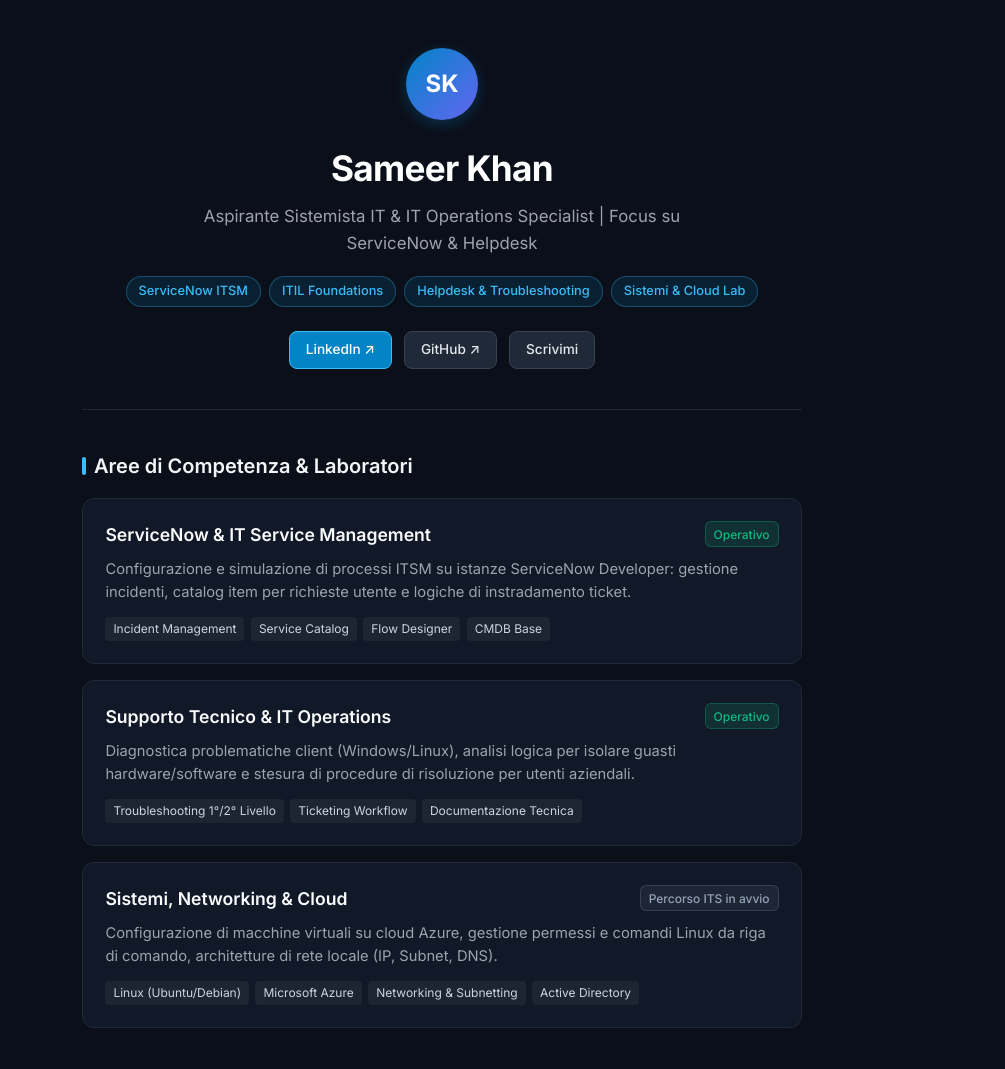
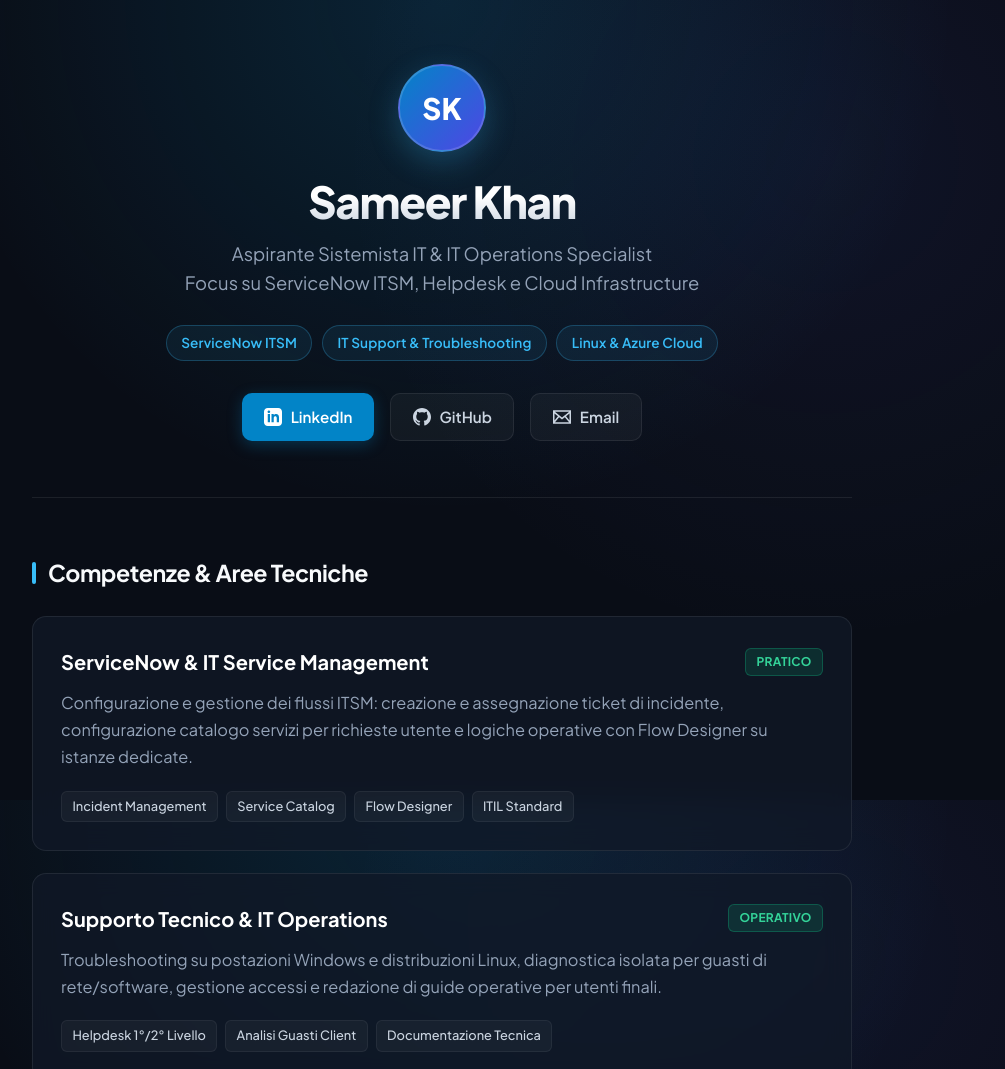
Before and after one commit to sameerkhan-work/sameerkhan-work.github.io, a plain HTML site: page index.html in a window 1280 px wide. Shown: the top 1069 px of the page, without its empty margins (198-1203 px from the left). Drawn offline with Linux system fonts and the light colour scheme.

Commit message:
Update index.html

```diff
--- a/index.html
+++ b/index.html
@@ -3,206 +3,232 @@
 <head>
   <meta charset="UTF-8">
   <meta name="viewport" content="width=device-width, initial-scale=1.0">
-  <title>Sameer Khan | IT Operations & Systems</title>
+  <title>Sameer Khan — IT Operations & Systems</title>
 
-  <!-- Meta tag per anteprime social -->
-  <meta name="description" content="Portfolio di Sameer Khan - Aspirante Sistemista IT & IT Operations Specialist con focus su ServiceNow e Helpdesk.">
-  <meta property="og:title" content="Sameer Khan | IT Operations & Systems">
-  <meta property="og:description" content="Aspirante Sistemista IT & ServiceNow Enthusiast">
-  <meta property="og:type" content="website">
+  <meta name="description" content="Portfolio di Sameer Khan - Aspirante Sistemista IT, IT Support e ServiceNow Enthusiast.">
+  <meta property="og:title" content="Sameer Khan — IT Operations & Systems">
+  <meta property="og:description" content="Aspirante Sistemista IT, Supporto Tecnico e ServiceNow.">
 
-  <!-- Font moderno Google Fonts -->
+  <!-- Font Moderno: Plus Jakarta Sans -->
   <link rel="preconnect" href="https://fonts.googleapis.com">
   <link rel="preconnect" href="https://fonts.gstatic.com" crossorigin>
-  <link href="https://fonts.googleapis.com/css2?family=Inter:wght@300;400;500;600;700&display=swap" rel="stylesheet">
+  <link href="https://fonts.googleapis.com/css2?family=Plus+Jakarta+Sans:wght@400;500;600;700;800&display=swap" rel="stylesheet">
 
   <style>
     :root {
-      --bg: #0b0f19;
-      --card-bg: #111827;
-      --card-border: #1f2937;
-      --card-hover: #1e293b;
+      --bg: #090d16;
+      --card-bg: rgba(17, 24, 39, 0.75);
+      --card-border: rgba(255, 255, 255, 0.08);
+      --card-hover-border: rgba(56, 189, 248, 0.4);
       --primary: #38bdf8;
-      --primary-dark: #0284c7;
-      --text: #f3f4f6;
-      --text-muted: #9ca3af;
-      --accent: #10b981;
+      --primary-glow: rgba(56, 189, 248, 0.25);
+      --text-main: #f8fafc;
+      --text-muted: #94a3b8;
+      --text-soft: #cbd5e1;
+      --accent-green: #10b981;
     }
 
     * { box-sizing: border-box; margin: 0; padding: 0; }
 
     body {
-      font-family: 'Inter', -apple-system, BlinkMacSystemFont, sans-serif;
+      font-family: 'Plus Jakarta Sans', -apple-system, BlinkMacSystemFont, sans-serif;
       background-color: var(--bg);
-      color: var(--text);
-      line-height: 1.6;
-      padding: 3rem 1.25rem;
+      background-image:
+        radial-gradient(circle at 50% 0%, rgba(14, 165, 233, 0.15) 0%, transparent 50%),
+        radial-gradient(circle at 80% 20%, rgba(99, 102, 241, 0.08) 0%, transparent 40%);
+      background-attachment: fixed;
+      color: var(--text-main);
+      line-height: 1.65;
+      padding: 4rem 1.5rem 6rem;
+      min-height: 100vh;
+      -webkit-font-smoothing: antialiased;
     }
 
     .container {
-      max-width: 720px;
+      max-width: 820px;
       margin: 0 auto;
     }
 
-    /* Header & Profilo */
+    /* HEADER */
     header {
       text-align: center;
-      padding-bottom: 2.5rem;
+      padding-bottom: 3.5rem;
       border-bottom: 1px solid var(--card-border);
-      margin-bottom: 2.5rem;
+      margin-bottom: 3.5rem;
     }
 
-    .avatar-placeholder {
-      width: 72px;
-      height: 72px;
-      margin: 0 auto 1.25rem;
+    .avatar {
+      width: 88px;
+      height: 88px;
+      margin: 0 auto 1.5rem;
       border-radius: 50%;
-      background: linear-gradient(135deg, var(--primary-dark), #6366f1);
+      background: linear-gradient(135deg, #0284c7, #4f46e5);
       display: flex;
       align-items: center;
       justify-content: center;
-      font-size: 1.5rem;
-      font-weight: 700;
-      color: #fff;
-      box-shadow: 0 4px 15px rgba(2, 132, 199, 0.3);
+      font-size: 1.85rem;
+      font-weight: 800;
+      color: #ffffff;
+      box-shadow: 0 10px 30px var(--primary-glow);
+      border: 2px solid rgba(255, 255, 255, 0.15);
     }
 
     h1 {
-      font-size: 2.2rem;
-      font-weight: 700;
-      letter-spacing: -0.02em;
-      color: #ffffff;
-      margin-bottom: 0.4rem;
+      font-size: 2.75rem;
+      font-weight: 800;
+      letter-spacing: -0.03em;
+      line-height: 1.15;
+      margin-bottom: 0.75rem;
+      background: linear-gradient(180deg, #ffffff 40%, #cbd5e1 100%);
+      -webkit-background-clip: text;
+      -webkit-text-fill-color: transparent;
     }
 
-    .subtitle {
+    .hero-subtitle {
       color: var(--text-muted);
-      font-size: 1.05rem;
+      font-size: 1.15rem;
       font-weight: 400;
-      max-width: 550px;
-      margin: 0 auto 1.25rem;
+      max-width: 620px;
+      margin: 0 auto 1.75rem;
+      line-height: 1.6;
     }
 
-    /* Badge & Tag */
-    .badge-container {
+    /* BADGE PILLS */
+    .badge-wrap {
       display: flex;
       flex-wrap: wrap;
       justify-content: center;
-      gap: 0.5rem;
-      margin-bottom: 1.5rem;
+      gap: 0.6rem;
+      margin-bottom: 2rem;
     }
 
-    .badge {
-      background: rgba(2, 132, 199, 0.15);
-      border: 1px solid rgba(56, 189, 248, 0.3);
+    .pill {
+      background: rgba(56, 189, 248, 0.08);
+      border: 1px solid rgba(56, 189, 248, 0.25);
       color: var(--primary);
-      padding: 0.25rem 0.75rem;
-      border-radius: 9999px;
-      font-size: 0.8rem;
-      font-weight: 500;
+      padding: 0.35rem 0.9rem;
+      border-radius: 999px;
+      font-size: 0.85rem;
+      font-weight: 600;
+      letter-spacing: 0.01em;
     }
 
-    /* Bottoni Contatti / Social */
-    .links-container {
+    /* PULSANTI CONTATTI */
+    .actions-wrap {
       display: flex;
       justify-content: center;
-      gap: 0.75rem;
+      gap: 1rem;
       flex-wrap: wrap;
     }
 
     .btn {
       display: inline-flex;
       align-items: center;
-      background: #1f2937;
-      color: #e5e7eb;
+      gap: 0.55rem;
+      padding: 0.65rem 1.35rem;
+      border-radius: 10px;
+      font-size: 0.95rem;
+      font-weight: 600;
       text-decoration: none;
-      padding: 0.45rem 1rem;
-      border-radius: 8px;
-      font-size: 0.85rem;
-      font-weight: 500;
-      border: 1px solid #374151;
       transition: all 0.2s ease;
+      cursor: pointer;
     }
 
-    .btn:hover {
-      background: #374151;
+    .btn-linkedin {
+      background: #0284c7;
       color: #ffffff;
-      transform: translateY(-1px);
+      box-shadow: 0 4px 15px rgba(2, 132, 199, 0.3);
     }
 
-    .btn-primary {
-      background: var(--primary-dark);
-      border-color: var(--primary);
-      color: #fff;
+    .btn-linkedin:hover {
+      background: #0369a1;
+      transform: translateY(-2px);
+      box-shadow: 0 6px 20px rgba(2, 132, 199, 0.45);
     }
 
-    .btn-primary:hover {
-      background: #0369a1;
+    .btn-ghost {
+      background: rgba(255, 255, 255, 0.04);
+      color: var(--text-soft);
+      border: 1px solid var(--card-border);
     }
 
-    /* Sezioni */
-    .section-title {
-      font-size: 1.25rem;
-      font-weight: 600;
-      margin: 2rem 0 1rem;
-      color: #f3f4f6;
+    .btn-ghost:hover {
+      background: rgba(255, 255, 255, 0.09);
+      color: #ffffff;
+      border-color: rgba(255, 255, 255, 0.2);
+      transform: translateY(-2px);
+    }
+
+    .btn svg {
+      width: 18px;
+      height: 18px;
+      fill: currentColor;
+    }
+
+    /* SEZIONI E CARDS */
+    .section-header {
+      font-size: 1.45rem;
+      font-weight: 700;
+      letter-spacing: -0.02em;
+      margin-bottom: 1.5rem;
       display: flex;
       align-items: center;
-      gap: 0.5rem;
+      gap: 0.75rem;
     }
 
-    .section-title::before {
+    .section-header::before {
       content: "";
       width: 4px;
-      height: 1.1rem;
+      height: 1.4rem;
       background: var(--primary);
-      border-radius: 2px;
-      display: inline-block;
+      border-radius: 3px;
     }
 
-    /* Card Progetti */
     .card {
       background: var(--card-bg);
+      backdrop-filter: blur(12px);
       border: 1px solid var(--card-border);
-      border-radius: 12px;
-      padding: 1.4rem;
-      margin-bottom: 1rem;
-      transition: all 0.2s ease;
+      border-radius: 14px;
+      padding: 1.75rem;
+      margin-bottom: 1.35rem;
+      transition: all 0.25s ease;
     }
 
     .card:hover {
-      border-color: #374151;
-      background: var(--card-hover);
-      transform: translateY(-2px);
+      border-color: var(--card-hover-border);
+      transform: translateY(-3px);
+      box-shadow: 0 12px 30px rgba(0, 0, 0, 0.35);
     }
 
-    .card-header {
+    .card-top {
       display: flex;
       justify-content: space-between;
-      align-items: flex-start;
-      margin-bottom: 0.5rem;
+      align-items: center;
+      margin-bottom: 0.75rem;
     }
 
-    .card h3 {
-      color: #f9fafb;
-      font-size: 1.1rem;
-      font-weight: 600;
+    .card-top h3 {
+      font-size: 1.25rem;
+      font-weight: 700;
+      color: #ffffff;
     }
 
-    .status-badge {
+    .status-tag {
       font-size: 0.75rem;
-      padding: 0.15rem 0.5rem;
+      font-weight: 700;
+      padding: 0.2rem 0.65rem;
       border-radius: 6px;
-      font-weight: 500;
+      letter-spacing: 0.02em;
+      text-transform: uppercase;
     }
 
-    .status-active {
+    .status-tag.active {
       background: rgba(16, 185, 129, 0.15);
-      color: var(--accent);
+      color: #34d399;
       border: 1px solid rgba(16, 185, 129, 0.3);
     }
 
-    .status-upcoming {
+    .status-tag.planned {
       background: rgba(148, 163, 184, 0.1);
       color: #94a3b8;
       border: 1px solid rgba(148, 163, 184, 0.2);
@@ -210,32 +236,35 @@
 
     .card p {
       color: var(--text-muted);
-      font-size: 0.92rem;
-      margin-bottom: 0.75rem;
+      font-size: 1.02rem;
+      line-height: 1.65;
+      margin-bottom: 1.25rem;
     }
 
-    .tech-list {
+    .tags-list {
       display: flex;
       flex-wrap: wrap;
-      gap: 0.4rem;
+      gap: 0.5rem;
     }
 
-    .tech-item {
-      font-size: 0.75rem;
-      color: #cbd5e1;
-      background: rgba(255, 255, 255, 0.05);
-      padding: 0.15rem 0.5rem;
-      border-radius: 4px;
+    .tag-item {
+      font-size: 0.8rem;
+      font-weight: 500;
+      color: var(--text-soft);
+      background: rgba(255, 255, 255, 0.04);
+      border: 1px solid rgba(255, 255, 255, 0.06);
+      padding: 0.25rem 0.65rem;
+      border-radius: 6px;
     }
 
-    /* Footer */
+    /* FOOTER */
     footer {
       text-align: center;
-      margin-top: 3.5rem;
-      padding-top: 1.5rem;
+      margin-top: 5rem;
+      padding-top: 2rem;
       border-top: 1px solid var(--card-border);
-      color: #6b7280;
-      font-size: 0.85rem;
+      color: #64748b;
+      font-size: 0.9rem;
     }
   </style>
 </head>
@@ -243,70 +272,80 @@
   <div class="container">
 
     <header>
-      <div class="avatar-placeholder">SK</div>
+      <div class="avatar">SK</div>
       <h1>Sameer Khan</h1>
-      <p class="subtitle">Aspirante Sistemista IT & IT Operations Specialist | Focus su ServiceNow & Helpdesk</p>
+      <p class="hero-subtitle">
+        Aspirante Sistemista IT & IT Operations Specialist<br>
+        Focus su ServiceNow ITSM, Helpdesk e Cloud Infrastructure
+      </p>
 
-      <div class="badge-container">
-        <span class="badge">ServiceNow ITSM</span>
-        <span class="badge">ITIL Foundations</span>
-        <span class="badge">Helpdesk & Troubleshooting</span>
-        <span class="badge">Sistemi & Cloud Lab</span>
+      <div class="badge-wrap">
+        <span class="pill">ServiceNow ITSM</span>
+        <span class="pill">IT Support & Troubleshooting</span>
+        <span class="pill">Linux & Azure Cloud</span>
       </div>
 
-      <!-- Sostituisci i link # con i tuoi veri indirizzi -->
-      <div class="links-container">
-        <a href="https://www.linkedin.com/in/sameer-khan-375b10424" target="_blank" class="btn btn-primary">LinkedIn ↗</a>
-        <a href="https://github.com/sameerkhan-work" target="_blank" class="btn">GitHub ↗</a>
-        <a href="mailto:sameerkhan.work26@gmail.com" class="btn">Scrivimi</a>
+      <div class="actions-wrap">
+        <a href="https://www.linkedin.com/in/sameer-khan-375b10424" target="_blank" class="btn btn-linkedin">
+          <svg viewBox="0 0 24 24"><path d="M19 0h-14c-2.761 0-5 2.239-5 5v14c0 2.761 2.239 5 5 5h14c2.762 0 5-2.239 5-5v-14c0-2.761-2.238-5-5-5zm-11 19h-3v-11h3v11zm-1.5-12.268c-.966 0-1.75-.79-1.75-1.764s.784-1.764 1.75-1.764 1.75.79 1.75 1.764-.783 1.764-1.75 1.764zm13.5 12.268h-3v-5.604c0-3.368-4-3.113-4 0v5.604h-3v-11h3v1.765c1.396-2.586 7-2.777 7 2.476v6.759z"/></svg>
+          LinkedIn
+        </a>
+        <a href="https://github.com/sameerkhan-work" target="_blank" class="btn btn-ghost">
+          <svg viewBox="0 0 24 24"><path d="M12 0c-6.626 0-12 5.373-12 12 0 5.302 3.438 9.8 8.207 11.387.599.111.793-.261.793-.577v-2.234c-3.338.726-4.033-1.416-4.033-1.416-.546-1.387-1.333-1.756-1.333-1.756-1.089-.745.083-.729.083-.729 1.205.084 1.839 1.237 1.839 1.237 1.07 1.834 2.807 1.304 3.492.997.107-.775.418-1.305.762-1.604-2.665-.305-5.467-1.334-5.467-5.931 0-1.311.469-2.381 1.236-3.221-.124-.303-.535-1.524.117-3.176 0 0 1.008-.322 3.301 1.23.957-.266 1.983-.399 3.003-.404 1.02.005 2.047.138 3.006.404 2.291-1.552 3.297-1.23 3.297-1.23.653 1.653.242 2.874.118 3.176.77.84 1.235 1.911 1.235 3.221 0 4.609-2.807 5.624-5.479 5.921.43.372.823 1.102.823 2.222v3.293c0 .319.192.694.801.576 4.765-1.589 8.199-6.086 8.199-11.386 0-6.627-5.373-12-12-12z"/></svg>
+          GitHub
+        </a>
+        <a href="mailto:sameerkhan.work26@gmail.com" class="btn btn-ghost">
+          <svg viewBox="0 0 24 24"><path d="M0 3v18h24v-18h-24zm6.623 7.929l-4.623 5.712v-9.458l4.623 3.746zm-4.141-5.929h19.035l-9.517 7.713-9.518-7.713zm5.694 7.188l3.824 3.099 3.83-3.104 5.612 6.817h-18.779l5.513-6.812zm9.208-1.264l4.616-3.741v9.348l-4.616-5.607z"/></svg>
+          Email
+        </a>
       </div>
     </header>
 
-    <h2 class="section-title">Aree di Competenza & Laboratori</h2>
+    <h2 class="section-header">Competenze & Aree Tecniche</h2>
 
     <div class="card">
-      <div class="card-header">
+      <div class="card-top">
         <h3>ServiceNow & IT Service Management</h3>
-        <span class="status-badge status-active">Operativo</span>
+        <span class="status-tag active">Pratico</span>
       </div>
-      <p>Configurazione e simulazione di processi ITSM su istanze ServiceNow Developer: gestione incidenti, catalog item per richieste utente e logiche di instradamento ticket.</p>
-      <div class="tech-list">
-        <span class="tech-item">Incident Management</span>
-        <span class="tech-item">Service Catalog</span>
-        <span class="tech-item">Flow Designer</span>
-        <span class="tech-item">CMDB Base</span>
+      <p>Configurazione e gestione dei flussi ITSM: creazione e assegnazione ticket di incidente, configurazione catalogo servizi per richieste utente e logiche operative con Flow Designer su istanze dedicate.</p>
+      <div class="tags-list">
+        <span class="tag-item">Incident Management</span>
+        <span class="tag-item">Service Catalog</span>
+        <span class="tag-item">Flow Designer</span>
+        <span class="tag-item">ITIL Standard</span>
       </div>
     </div>
 
     <div class="card">
-      <div class="card-header">
+      <div class="card-top">
         <h3>Supporto Tecnico & IT Operations</h3>
-        <span class="status-badge status-active">Operativo</span>
+        <span class="status-tag active">Operativo</span>
       </div>
-      <p>Diagnostica problematiche client (Windows/Linux), analisi logica per isolare guasti hardware/software e stesura di procedure di risoluzione per utenti aziendali.</p>
-      <div class="tech-list">
-        <span class="tech-item">Troubleshooting 1°/2° Livello</span>
-        <span class="tech-item">Ticketing Workflow</span>
-        <span class="tech-item">Documentazione Tecnica</span>
+      <p>Troubleshooting su postazioni Windows e distribuzioni Linux, diagnostica isolata per guasti di rete/software, gestione accessi e redazione di guide operative per utenti finali.</p>
+      <div class="tags-list">
+        <span class="tag-item">Helpdesk 1°/2° Livello</span>
+        <span class="tag-item">Analisi Guasti Client</span>
+        <span class="tag-item">Documentazione Tecnica</span>
       </div>
     </div>
 
     <div class="card">
-      <div class="card-header">
-        <h3>Sistemi, Networking & Cloud</h3>
-        <span class="status-badge status-upcoming">Percorso ITS in avvio</span>
+      <div class="card-top">
+        <h3>Sistemi, Reti & Cloud Infrastructure</h3>
+        <span class="status-tag planned">Inizio percorso ITS</span>
       </div>
-      <p>Configurazione di macchine virtuali su cloud Azure, gestione permessi e comandi Linux da riga di comando, architetture di rete locale (IP, Subnet, DNS).</p>
-      <div class="tech-list">
-        <span class="tech-item">Linux (Ubuntu/Debian)</span>
-        <span class="tech-item">Microsoft Azure</span>
-        <span class="tech-item">Networking & Subnetting</span>
-        <span class="tech-item">Active Directory</span>
+      <p>Laboratori pratici su macchine virtuali cloud (Microsoft Azure), comandi da terminale Bash Linux, pianificazione indirizzi IPv4/Subnetting e gestione utenti tramite Active Directory.</p>
+      <div class="tags-list">
+        <span class="tag-item">Linux CLI</span>
+        <span class="tag-item">Microsoft Azure</span>
+        <span class="tag-item">TCP/IP & DNS</span>
+        <span class="tag-item">Active Directory</span>
       </div>
     </div>
 
     <footer>
-      <p>© 2026 Sameer Khan — Ospitato su GitHub Pages & Dominio Personalizzato</p>
+      <p>© 2026 Sameer Khan — Sito personale professionale ospitato su GitHub</p>
     </footer>
 
   </div>
```
